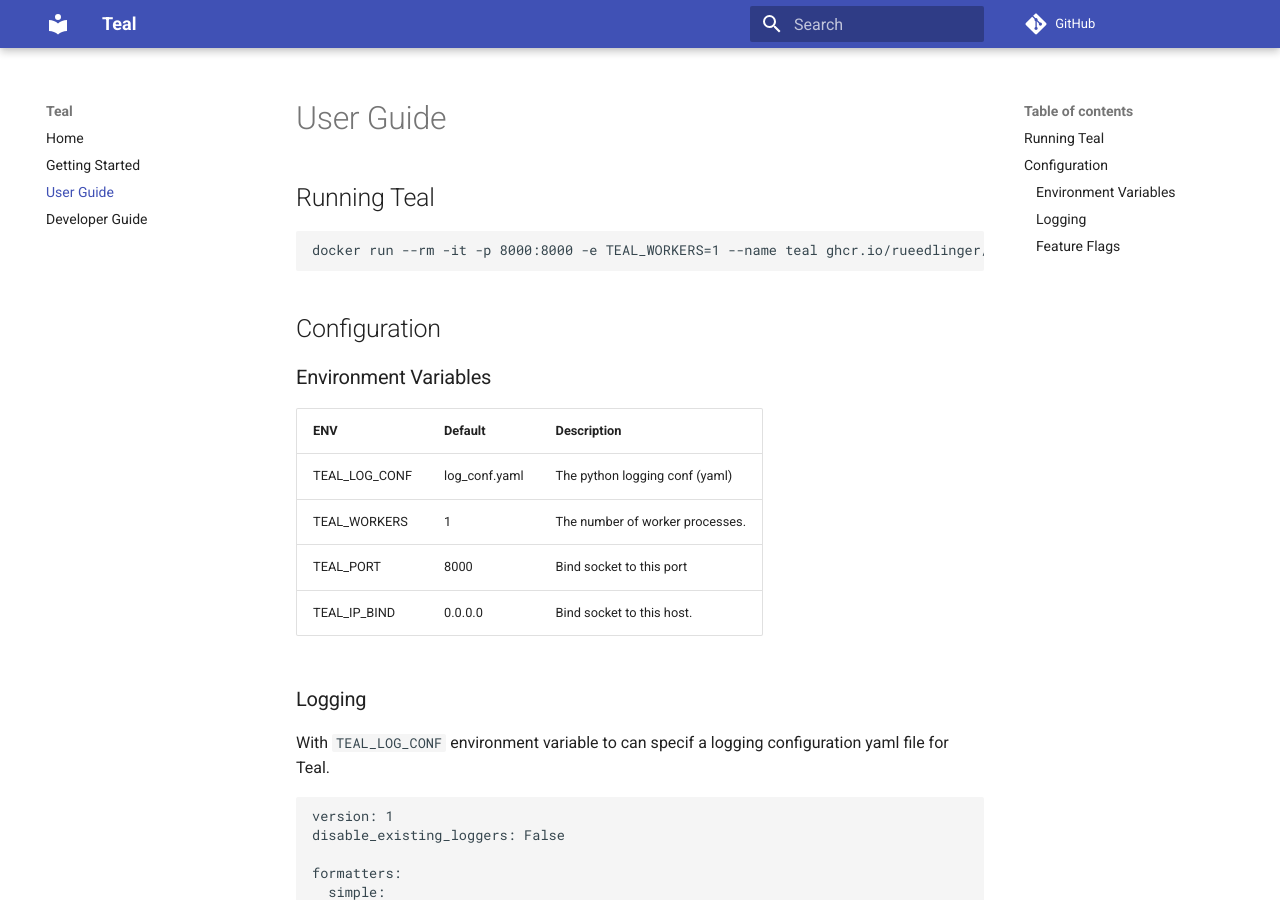
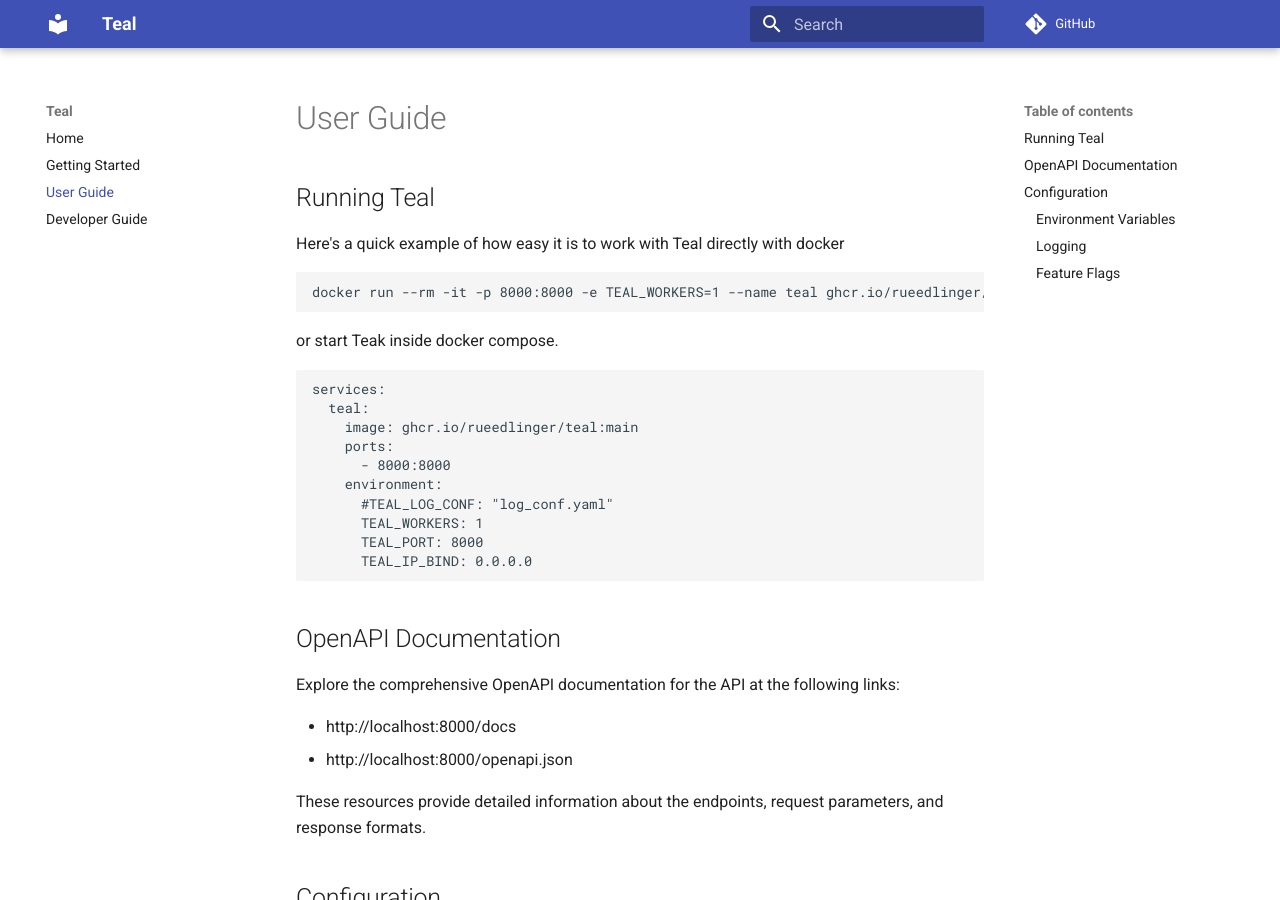
Before and after one commit to rueedlinger/teal, an MkDocs documentation site: the page built from docs/user_guide.md, in a window 1280 px wide and 900 px high. Built offline with MkDocs 1.6.1 and Material for MkDocs 9.7.7, drawn with Linux system fonts in a browser that asks for light colours; comment, search, counter and statistics services are not loaded.

Commit message:
Feat/updated docs and fix version (#10)
* feat: updated docs

* fix: version

````diff
--- a/docs/user_guide.md
+++ b/docs/user_guide.md
@@ -2,9 +2,35 @@
 
 ## Running Teal
 
+Here's a quick example of how easy it is to work with Teal directly with docker
+
 ```bash
-docker run --rm -it -p 8000:8000 -e TEAL_WORKERS=1 --name teal ghcr.io/rueedlinger/teal:latest
+docker run --rm -it -p 8000:8000 -e TEAL_WORKERS=1 --name teal ghcr.io/rueedlinger/teal:main
 ```
+
+or start Teak inside docker compose.
+
+```yaml
+services:
+  teal:
+    image: ghcr.io/rueedlinger/teal:main
+    ports:
+      - 8000:8000
+    environment:
+      #TEAL_LOG_CONF: "log_conf.yaml"
+      TEAL_WORKERS: 1
+      TEAL_PORT: 8000
+      TEAL_IP_BIND: 0.0.0.0
+```
+
+## OpenAPI Documentation
+
+Explore the comprehensive OpenAPI documentation for the API at the following links:
+
+- http://localhost:8000/docs
+- http://localhost:8000/openapi.json
+
+These resources provide detailed information about the endpoints, request parameters, and response formats.
 
 ## Configuration
 
````
Also changed, not shown: README.md (+1 -1 lines), docs/getting_started.md (+1 -1 lines), 2 other files.
